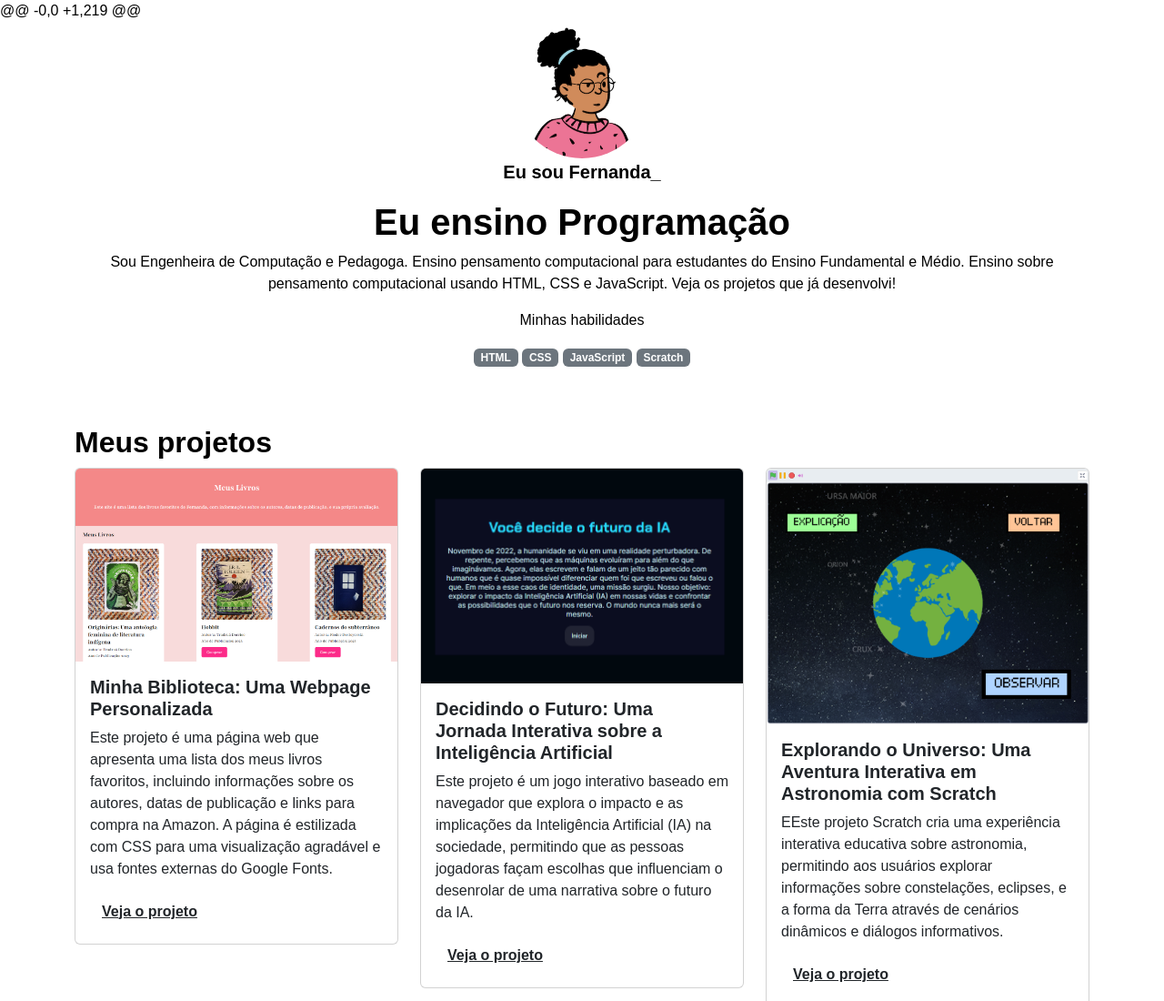
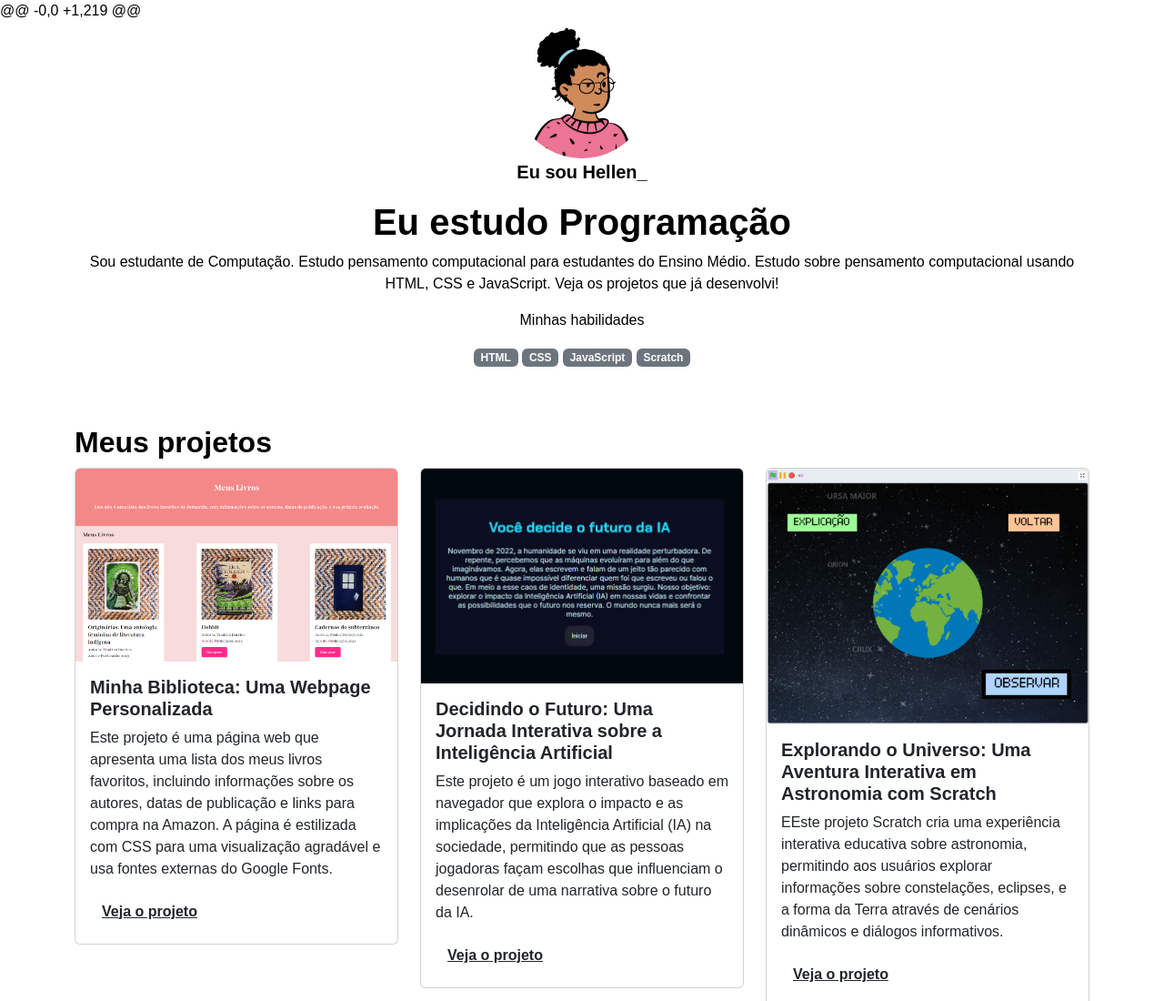
Before and after one commit to hellengarciaa/portfolio-de-projetos, a plain HTML site: page index.html in a window 1280 px wide. Shown: the top 1100 px of the page at 91% size. Drawn offline with nearby package versions, Linux system fonts and the light colour scheme; files whose address does not match are found by name.

Commit message:
Update index.html

```diff
--- a/index.html
+++ b/index.html
@@ -15,10 +15,10 @@
     <header class="container text-center">
         <img src="img/avatar-perfil.png" alt="avatar da Fernanda" class="rounded-circle" width="150" height="150"
             srcset="">
-        <p class="lead">Eu sou Fernanda_</p>
-        <h1>Eu ensino Programação</h1>
-        <p>Sou Engenheira de Computação e Pedagoga. Ensino pensamento computacional para estudantes do Ensino
-            Fundamental e Médio. Ensino sobre pensamento computacional usando HTML, CSS e JavaScript. Veja os projetos
+        <p class="lead">Eu sou Hellen_</p>
+        <h1>Eu estudo Programação</h1>
+        <p>Sou estudante de Computação. Estudo pensamento computacional para estudantes do Ensino
+            Médio. Estudo sobre pensamento computacional usando HTML, CSS e JavaScript. Veja os projetos
             que já desenvolvi!</p>
         <p>Minhas habilidades</p>
         <div>
```
